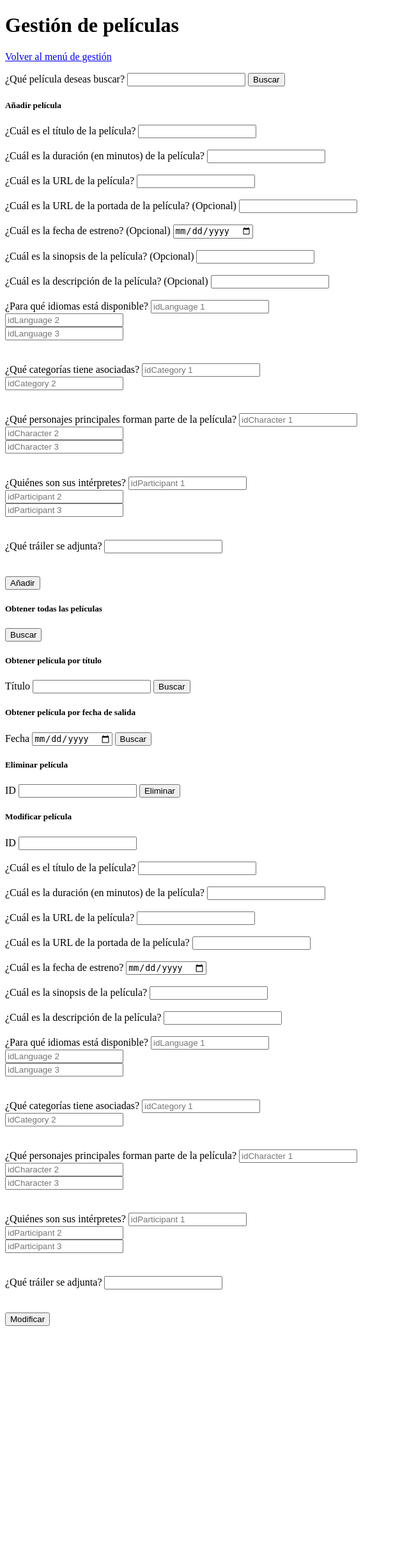
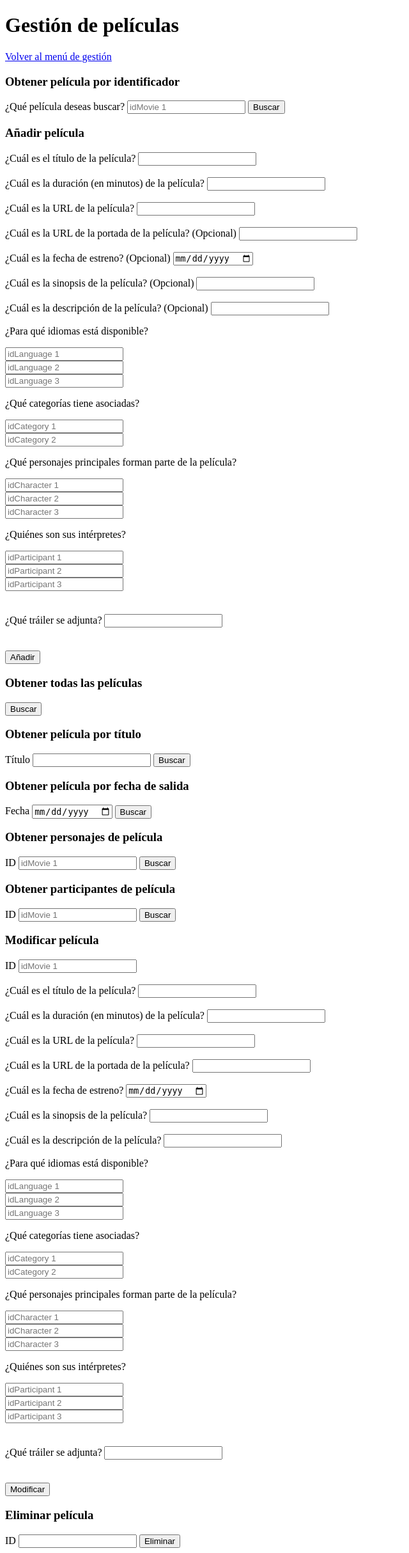
Before and after one commit to UExGPSASEE/proyecto24-gb01-contenidos, a Flask app: page /movies in a window 1280 px wide. Shown: the whole page at 64% size, without its empty margins (0-640 px from the left). Before the commit the page ends 2073 px from the top, so only its background shows below. Run offline with Flask 3, Linux system fonts and the light colour scheme; data that the repository does not hold is empty.

Commit message:
GG-166 Listar personajes de una película
Añadida función de obtención de personajes de una película.

Se adjunta función análoga sobre participantes y errores menores corregidos en Movie.html

```diff
--- a/app.py
+++ b/app.py
@@ -48,6 +48,14 @@ def getAllMovies():
 @app.route('/movies/updateMovie', methods=['POST'])
 def putMovie():
     return MovieCtrl.put_movie(db['movies'])
+
+@app.route('/movies/characters', methods=['GET'])
+def getMovieCharacters():
+    return MovieCtrl.getMovieCharacters(db['movies'], db['characters'])
+
+@app.route('/movies/participants', methods=['GET'])
+def getMovieParticipants():
+    return MovieCtrl.getMovieParticipants(db['movies'], db['participants'])
 
 # -------------------------------------------------------------------------------------------------------
 @app.route('/trailers')
--- a/controllers/movie_ctrl.py
+++ b/controllers/movie_ctrl.py
@@ -63,6 +63,66 @@ class MovieCtrl:
                 for movie in matching_movie
                 ]
                 return jsonify(movieFound), 200
+            else:
+                return jsonify({'error': 'Movie not found', 'status': '404 Not Found'}), 404
+        else:
+            return jsonify({'error': 'Missing data or incorrect method', 'status': '400 Bad Request'}), 400
+
+# ---------------------------------------------------------
+
+    @staticmethod
+    def getMovieCharacters(movieCollection, characterCollection):
+        idMovie = int(request.args.get('idMovie'))
+        if idMovie:
+            matching_movie = movieCollection.find({'idMovie': idMovie})
+            if matching_movie:
+                characters_list = []
+                for movie in matching_movie:
+                    character_ids = movie.get('character', [])
+                    for character_id in character_ids:
+                        if character_id and character_id.strip().isdigit():
+                            character_id_int = int(character_id)
+                            matching_character = characterCollection.find({'idCharacter': character_id_int})
+                            for character in matching_character:
+                                characters_list.append({
+                                    'idCharacter': character.get('idCharacter'),
+                                    'name': character.get('name'),
+                                    'participant': character.get('participant'),
+                                    'age': character.get('age')
+                                })
+                        else:
+                            print(f"Invalid character_id found: {character_id}")
+                return jsonify(characters_list), 200
+            else:
+                return jsonify({'error': 'Movie not found', 'status': '404 Not Found'}), 404
+        else:
+            return jsonify({'error': 'Missing data or incorrect method', 'status': '400 Bad Request'}), 400
+
+# ---------------------------------------------------------
+
+    @staticmethod
+    def getMovieParticipants(movieCollection, participantsCollection):
+        idMovie = int(request.args.get('idMovie'))
+        if idMovie:
+            matching_movie = movieCollection.find({'idMovie': idMovie})
+            if matching_movie:
+                participants_list = []
+                for movie in matching_movie:
+                    participants_ids = movie.get('participants', [])
+                    for participant_id in participants_ids:
+                        if participant_id and participant_id.strip().isdigit():
+                            participant_id_int = int(participant_id)
+                            matching_participant = participantsCollection.find({'idParticipant': participant_id_int})
+                            for participant in matching_participant:
+                                participants_list.append({
+                                    'name': participant.get('name'),
+                                    'surname': participant.get('surname'),
+                                    'age': participant.get('age'),
+                                    'nationality': participant.get('nationality')
+                                })
+                        else:
+                            print(f"Invalid participant_id found: {participant_id}")
+                return jsonify(participants_list), 200
             else:
                 return jsonify({'error': 'Movie not found', 'status': '404 Not Found'}), 404
         else:
--- a/templates/Movie.html
+++ b/templates/Movie.html
@@ -13,16 +13,18 @@
     <div class="container">
         <div class="row row-col-1 row-cols-sm-1 row-cols-md-2 row-cols-lg-2">
             <div class="col-md-6 mb-3">
+
                 <div class="card-body">
+                    <h3 class="text-center">Obtener película por identificador</h3>
                     <form action="/movies/movieFound" method="GET">
                         <label>¿Qué película deseas buscar?</label>
-                        <input type="number" class="form-control mb-3" name="idMovie" required>
+                        <input type="number" class="form-control mb-3" name="idMovie" placeholder="idMovie 1" required>
                         <button class="btn btn-primary" type="submit"> Buscar </button>
                     </form>
                 </div>
 
                 <div class="card">
-                    <h5 class="text-center">Añadir película</h5>
+                    <h3 class="text-center">Añadir película</h3>
                     <div class="card-body">
                         <form action="/movies/addMovie" method="POST">
                             <label>¿Cuál es el título de la película?</label>
@@ -45,27 +47,27 @@
                             <br></br>
                             <label>¿Cuál es la descripción de la película? (Opcional)</label>
                             <input type="text" class="form-control mb-3" name="description">
+
+                            <p>¿Para qué idiomas está disponible?</p>
+                            <input type="number" min=1 name="language[]" placeholder="idLanguage 1"><br>
+                            <input type="number" min=1 name="language[]" placeholder="idLanguage 2"><br>
+                            <input type="number" min=1 name="language[]" placeholder="idLanguage 3"><br>
+
+                            <p>¿Qué categorías tiene asociadas?</p>
+                            <input type="number" min=1 name="category[]" placeholder="idCategory 1"><br>
+                            <input type="number" min=1 name="category[]" placeholder="idCategory 2"><br>
+
+                            <p>¿Qué personajes principales forman parte de la película?</p>
+                            <input type="number" min=1 name="character[]" placeholder="idCharacter 1"><br>
+                            <input type="number" min=1 name="character[]" placeholder="idCharacter 2"><br>
+                            <input type="number" min=1 name="character[]" placeholder="idCharacter 3"><br>
+
+                            <p>¿Quiénes son sus intérpretes?</p>
+                            <input type="number" min=1 name="participant[]" placeholder="idParticipant 1"><br>
+                            <input type="number" min=1 name="participant[]" placeholder="idParticipant 2"><br>
+                            <input type="number" min=1 name="participant[]" placeholder="idParticipant 3"><br>
                             <br></br>
 
-                            <label>¿Para qué idiomas está disponible?</label>
-                            <input type="number" name="language[]" placeholder="idLanguage 1"><br>
-                            <input type="number" name="language[]" placeholder="idLanguage 2"><br>
-                            <input type="number" name="language[]" placeholder="idLanguage 3"><br>
-                            <br></br>
-                            <label>¿Qué categorías tiene asociadas?</label>
-                            <input type="number" name="category[]" placeholder="idCategory 1"><br>
-                            <input type="number" name="category[]" placeholder="idCategory 2"><br>
-                            <br></br>
-                            <label>¿Qué personajes principales forman parte de la película?</label>
-                            <input type="number" name="character[]" placeholder="idCharacter 1"><br>
-                            <input type="number" name="character[]" placeholder="idCharacter 2"><br>
-                            <input type="number" name="character[]" placeholder="idCharacter 3"><br>
-                            <br></br>
-                            <label>¿Quiénes son sus intérpretes?</label>
-                            <input type="number" name="participant[]" placeholder="idParticipant 1"><br>
-                            <input type="number" name="participant[]" placeholder="idParticipant 2"><br>
-                            <input type="number" name="participant[]" placeholder="idParticipant 3"><br>
-                            <br></br>
                             <label>¿Qué tráiler se adjunta?</label>
                             <input type="number" name="trailer"><br>
                             <br></br>
@@ -75,14 +77,14 @@
                 </div>
 
                 <div class="card-body">
-                    <h5 class="text-center">Obtener todas las películas</h5>
+                    <h3 class="text-center">Obtener todas las películas</h3>
                     <form action="/movies/all" method="GET">
                         <button class="btn btn-primary" type="submit"> Buscar </button>
                     </form>
                 </div>
 
                 <div class="card-body">
-                    <h5 class="text-center">Obtener película por título</h5>
+                    <h3 class="text-center">Obtener película por título</h3>
                     <form action="/movies/title" method="GET">
                         <label>Título</label>
                         <input type="text" class="form-control mb-3" name="title" required>
@@ -91,7 +93,7 @@
                 </div>
 
                 <div class="card-body">
-                    <h5 class="text-center">Obtener película por fecha de salida</h5>
+                    <h3 class="text-center">Obtener película por fecha de salida</h3>
                     <form action="/movies/release" method="GET">
                         <label>Fecha</label>
                         <input type="date" class="form-control mb-3" name="releaseDate" required>
@@ -100,24 +102,34 @@
                 </div>
 
                 <div class="card">
-                    <h5 class="text-center">Eliminar película</h5>
+                    <h3 class="text-center">Obtener personajes de película</h3>
                     <div class="card-body">
-                        <form action="/movies/deleteMovie" method="POST">
-                            <input type="hidden" name="_method" value="DELETE">
+                        <form action="/movies/characters" method="GET">
                             <label>ID</label>
-                            <input type="text" class="form-control mb-3" name="idMovie" required>
-                            <button class="btn btn-primary" type="submit">Eliminar</button>
+                            <input type="text" class="form-control mb-3" name="idMovie" placeholder="idMovie 1" required>
+                            <button class="btn btn-primary" type="submit">Buscar</button>
                         </form>
                     </div>
                 </div>
 
                 <div class="card">
-                    <h5 class="text-center">Modificar película</h5>
+                    <h3 class="text-center">Obtener participantes de película</h3>
+                    <div class="card-body">
+                        <form action="/movies/participants" method="GET">
+                            <label>ID</label>
+                            <input type="text" class="form-control mb-3" name="idMovie" placeholder="idMovie 1" required>
+                            <button class="btn btn-primary" type="submit">Buscar</button>
+                        </form>
+                    </div>
+                </div>
+
+                <div class="card">
+                    <h3 class="text-center">Modificar película</h3>
                     <div class="card-body">
                         <form action="/movies/updateMovie" method="POST">
                             <input type="hidden" name="_method" value="PUT">
                             <label>ID</label>
-                            <input type="text" class="form-control mb-3" name="idMovie" required>
+                            <input type="text" class="form-control mb-3" name="idMovie" placeholder="idMovie 1" required>
                             <br></br>
                             <label>¿Cuál es el título de la película?</label>
                             <input type="text" class="form-control mb-3" name="title">
@@ -139,31 +151,43 @@
                             <br></br>
                             <label>¿Cuál es la descripción de la película?</label>
                             <input type="text" class="form-control mb-3" name="description">
+
+                            <p>¿Para qué idiomas está disponible?</p>
+                            <input type="number" min=1 name="language[]" placeholder="idLanguage 1"><br>
+                            <input type="number" min=1 name="language[]" placeholder="idLanguage 2"><br>
+                            <input type="number" min=1 name="language[]" placeholder="idLanguage 3"><br>
+
+                            <p>¿Qué categorías tiene asociadas?</p>
+                            <input type="number" min=1 name="category[]" placeholder="idCategory 1" ><br>
+                            <input type="number" min=1 name="category[]" placeholder="idCategory 2"><br>
+
+                            <p>¿Qué personajes principales forman parte de la película?</p>
+                            <input type="number" min=1 name="character[]" placeholder="idCharacter 1"><br>
+                            <input type="number" min=1 name="character[]" placeholder="idCharacter 2"><br>
+                            <input type="number" min=1 name="character[]" placeholder="idCharacter 3"><br>
+
+                            <p>¿Quiénes son sus intérpretes?</p>
+                            <input type="number" min=1 name="participant[]" placeholder="idParticipant 1"><br>
+                            <input type="number" min=1 name="participant[]" placeholder="idParticipant 2"><br>
+                            <input type="number" min=1 name="participant[]" placeholder="idParticipant 3"><br>
                             <br></br>
 
-                            <label>¿Para qué idiomas está disponible?</label>
-                            <input type="number" name="language[]" placeholder="idLanguage 1"><br>
-                            <input type="number" name="language[]" placeholder="idLanguage 2"><br>
-                            <input type="number" name="language[]" placeholder="idLanguage 3"><br>
-                            <br></br>
-                            <label>¿Qué categorías tiene asociadas?</label>
-                            <input type="number" name="category[]" placeholder="idCategory 1" ><br>
-                            <input type="number" name="category[]" placeholder="idCategory 2"><br>
-                            <br></br>
-                            <label>¿Qué personajes principales forman parte de la película?</label>
-                            <input type="number" name="character[]" placeholder="idCharacter 1"><br>
-                            <input type="number" name="character[]" placeholder="idCharacter 2"><br>
-                            <input type="number" name="character[]" placeholder="idCharacter 3"><br>
-                            <br></br>
-                            <label>¿Quiénes son sus intérpretes?</label>
-                            <input type="number" name="participant[]" placeholder="idParticipant 1"><br>
-                            <input type="number" name="participant[]" placeholder="idParticipant 2"><br>
-                            <input type="number" name="participant[]" placeholder="idParticipant 3"><br>
-                            <br></br>
                             <label>¿Qué tráiler se adjunta?</label>
                             <input type="number" name="trailer"><br>
                             <br></br>
                             <button class="btn btn-primary" type="submit"> Modificar </button>
+                        </form>
+                    </div>
+                </div>
+
+                <div class="card">
+                    <h3 class="text-center">Eliminar película</h3>
+                    <div class="card-body">
+                        <form action="/movies/deleteMovie" method="POST">
+                            <input type="hidden" name="_method" value="DELETE">
+                            <label>ID</label>
+                            <input type="text" class="form-control mb-3" name="idMovie" required>
+                            <button class="btn btn-primary" type="submit">Eliminar</button>
                         </form>
                     </div>
                 </div>
```
